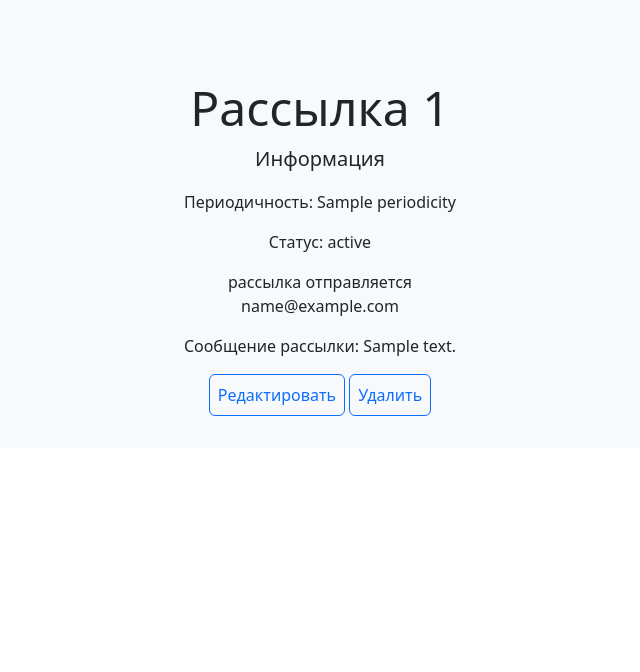
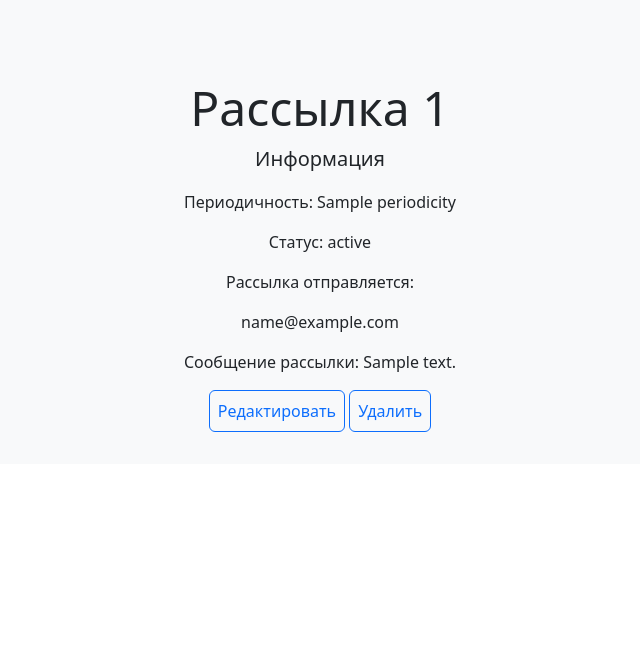
Before and after one commit to RenatUrazbakhtin/send_newsletter_service, a Django app: template newsletter/templates/newsletter/NewsletterSettings_detail.html in a window 1280 px wide. Shown: the part 60-732 px from the top of the page, without its empty margins (312-952 px from the left). Run offline with Django 4.2, Linux system fonts and the light colour scheme; the template is opened without the code that fills it: most values are stand-ins (such as "Sample title", 1, 10 or a date in 2020); some libraries are stand-ins or nearby versions.

Commit message:
small changes

```diff
--- a/newsletter/templates/newsletter/NewsletterSettings_detail.html
+++ b/newsletter/templates/newsletter/NewsletterSettings_detail.html
@@ -9,7 +9,7 @@
                 <p class="lead">Информация</p>
                 <p class="text-center">Периодичность: {{newsletter.periodicity}} </p>
                 <p class="text-center">Статус: {{newsletter.status}}</p>
-                рассылка отправляется
+                <p class="text-center"> Рассылка отправляется: </p>
                 {% for client in newsletter_client %}
                     <p class="text-center">{{client.email}}</p>
                 {% endfor %}
```
